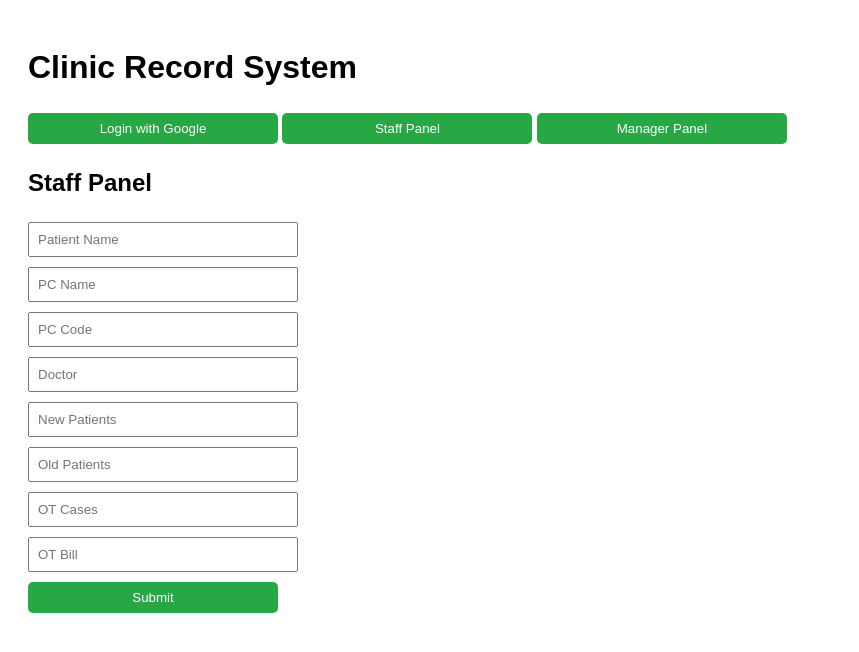
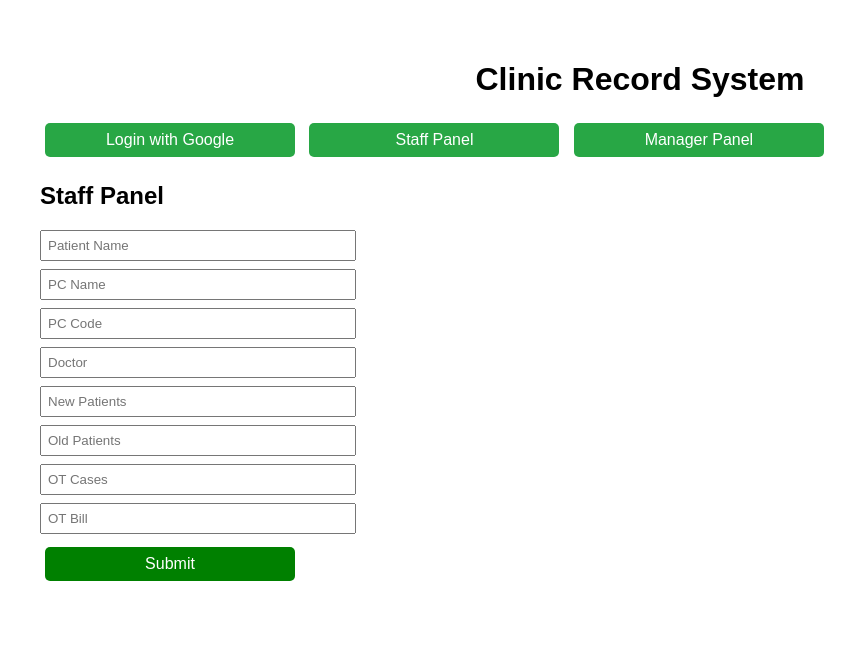
Before and after one commit to MDhossain120/clinic-record-system, a plain HTML site: page index.html in a window 1280 px wide. Both pictures are taken after a click on the button "Staff Panel". Shown: the whole page, without its empty margins (0-859 px from the left). Drawn offline with Linux system fonts and the light colour scheme.

Commit message:
Update index.html

```diff
--- a/index.html
+++ b/index.html
@@ -2,7 +2,7 @@
 <html lang="en">
 <head>
   <meta charset="UTF-8" />
-  <meta name="viewport" content="width=device-width, initial-scale=1.0" />
+  <meta name="viewport" content="width=device-width, initial-scale=1.0"/>
   <title>Clinic Record System</title>
   <link rel="stylesheet" href="style.css" />
   <script src="https://www.gstatic.com/firebasejs/10.12.2/firebase-app-compat.js"></script>
@@ -10,41 +10,92 @@
   <script src="https://www.gstatic.com/firebasejs/10.12.2/firebase-firestore-compat.js"></script>
   <script defer src="firebase-config.js"></script>
   <script defer src="script.js"></script>
+  <style>
+    body {
+      font-family: Arial, sans-serif;
+      margin: 20px;
+    }
+
+    h1 {
+      text-align: center;
+      margin-bottom: 20px;
+    }
+
+    button {
+      margin: 5px;
+      padding: 8px 12px;
+      font-size: 16px;
+    }
+
+    form input {
+      display: block;
+      margin: 8px 0;
+      padding: 6px;
+      width: 100%;
+      max-width: 300px;
+    }
+
+    form button {
+      background-color: green;
+      color: white;
+      border: none;
+      cursor: pointer;
+    }
+
+    .filter {
+      margin: 10px 0;
+    }
+
+    .filter input, .filter select {
+      padding: 6px;
+      margin: 5px;
+    }
+
+    #results {
+      margin-top: 20px;
+      background-color: #f3f3f3;
+      padding: 10px;
+    }
+  </style>
 </head>
 <body>
   <h1>Clinic Record System</h1>
-  <button onclick="login()">Login with Google</button>
-  <button onclick="showPanel('staff')">Staff Panel</button>
-  <button onclick="showPanel('manager')">Manager Panel</button>
+  <div id="auth-section">
+    <button onclick="login()">Login with Google</button>
+    <button onclick="showPanel('staff')">Staff Panel</button>
+    <button onclick="showPanel('manager')">Manager Panel</button>
+  </div>
 
-  <div id="staff-panel" style="display:none">
+  <!-- Staff Panel -->
+  <div id="staff-panel" style="display:none;">
     <h2>Staff Panel</h2>
     <form id="entryForm">
-      <input type="text" placeholder="Patient Name" id="patient" required /><br />
-      <input type="text" placeholder="PC Name" id="pcName" required /><br />
-      <input type="text" placeholder="PC Code" id="pcCode" required /><br />
-      <input type="text" placeholder="Doctor" id="doctor" required /><br />
-      <input type="number" placeholder="New Patients" id="new" required /><br />
-      <input type="number" placeholder="Old Patients" id="old" required /><br />
-      <input type="number" placeholder="OT Cases" id="otCases" required /><br />
-      <input type="number" placeholder="OT Bill" id="otBill" required /><br />
+      <input type="text" id="patient" placeholder="Patient Name" required />
+      <input type="text" id="pcName" placeholder="PC Name" required />
+      <input type="text" id="pcCode" placeholder="PC Code" required />
+      <input type="text" id="doctor" placeholder="Doctor" required />
+      <input type="number" id="new" placeholder="New Patients" required />
+      <input type="number" id="old" placeholder="Old Patients" required />
+      <input type="number" id="otCases" placeholder="OT Cases" required />
+      <input type="number" id="otBill" placeholder="OT Bill" required />
       <button type="submit">Submit</button>
     </form>
   </div>
 
-  <div id="manager-panel" style="display:none">
+  <!-- Manager Panel -->
+  <div id="manager-panel" style="display:none;">
     <h2>Welcome Manager</h2>
     <div class="filter">
-      <input type="text" id="searchInput" placeholder="Staff name - code" />
+      <input type="text" id="searchInput" placeholder="Enter Staff Email or Code"/>
       <button onclick="filterByStaffCode()">Search</button>
       <select id="designationFilter" onchange="filterByDesignation()">
-        <option value="">Designation</option>
-        <option>Marketing</option>
-        <option>Reception</option>
-        <option>Attendance</option>
-        <option>Collection</option>
-        <option>Lab</option>
-        <option>Other</option>
+        <option value="">Filter by Designation</option>
+        <option value="Marketing">Marketing</option>
+        <option value="Reception">Reception</option>
+        <option value="Attendance">Attendance</option>
+        <option value="Collection">Collection</option>
+        <option value="Lab">Lab</option>
+        <option value="Other">Other</option>
       </select>
     </div>
     <div id="results"></div>
```
